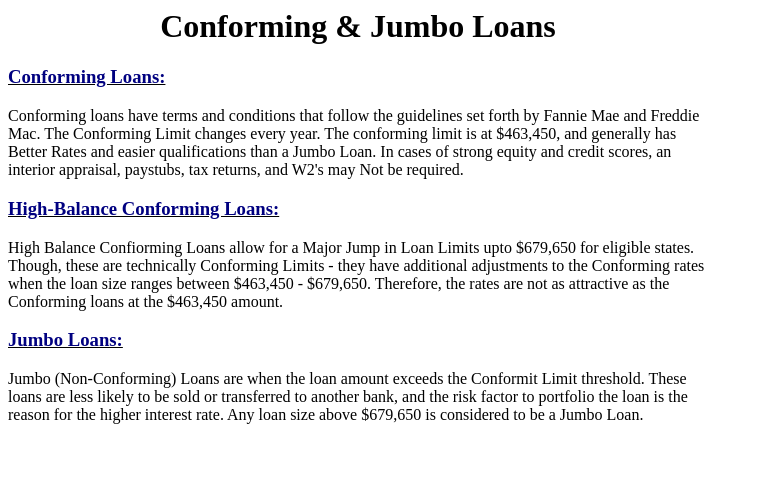
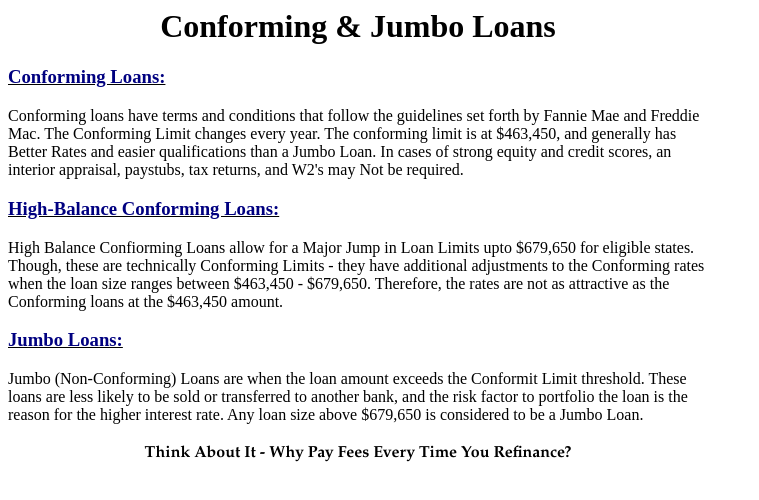
Before and after one commit to rahulvarshney/LoansByAsh, a plain HTML site: page conformingvsjumboloans.html in a window 1280 px wide. Shown: the whole page, without its empty margins (0-759 px from the left). Drawn offline with Linux system fonts and the light colour scheme.

Commit message:
programs

```diff
--- a/conformingvsjumboloans.html
+++ b/conformingvsjumboloans.html
@@ -15,5 +15,5 @@
 <h3><u><font color='navy'>Jumbo Loans:</font></u></h3>
 
 <p>Jumbo (Non-Conforming) Loans are when the loan amount exceeds the Conformit Limit threshold.  These loans are less likely to be sold or transferred to another bank, and the risk factor to portfolio the loan is the reason for the higher interest rate.  Any loan size above $679,650 is considered to be a Jumbo Loan.</p>
-
+<div id='412ilender-tagline'></div>
 </div>
```
